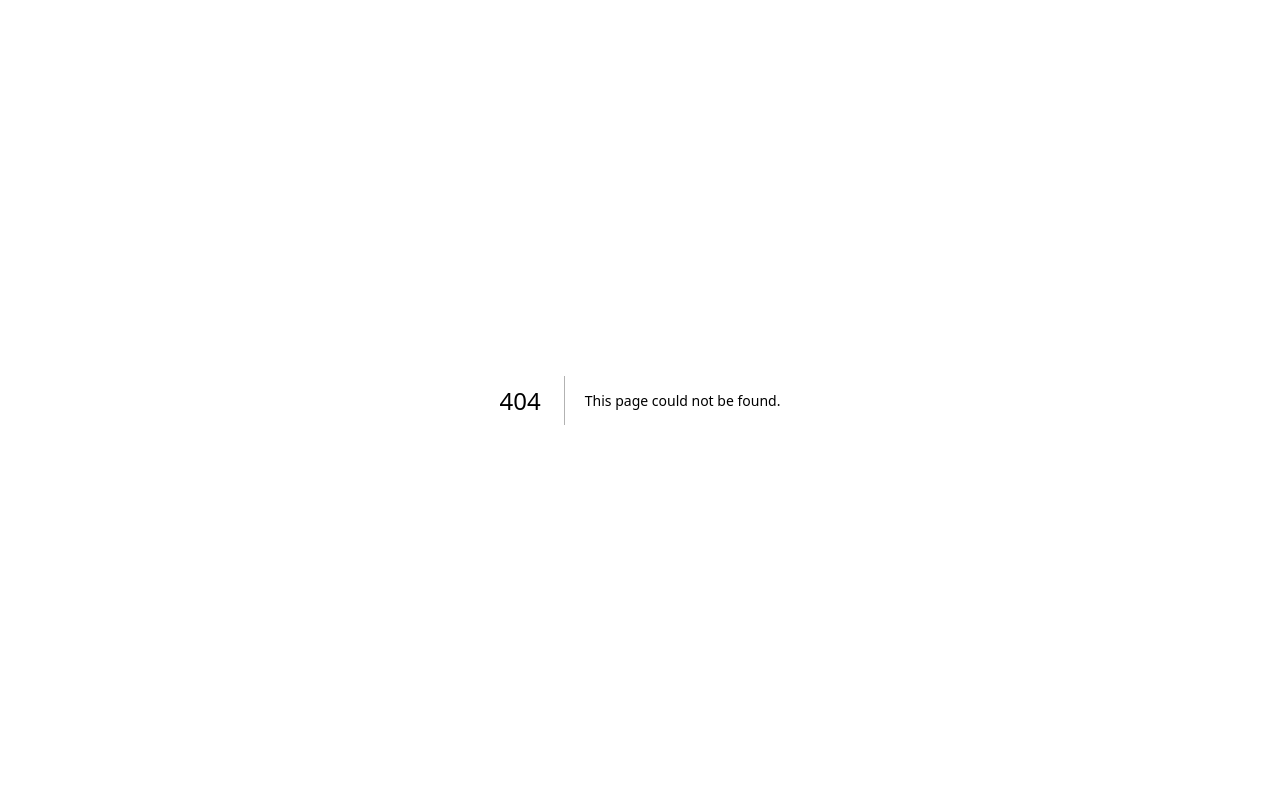
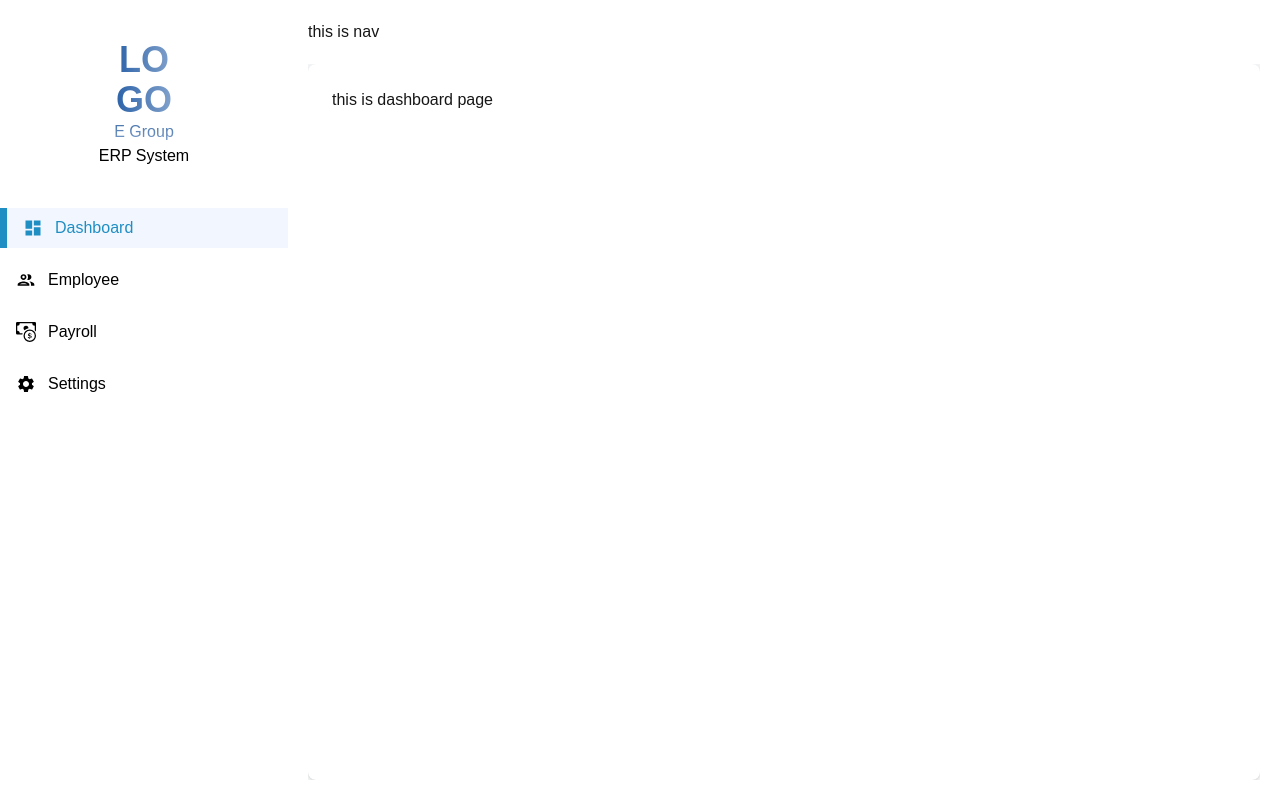
Before and after one commit to mizanor21/E-Group, a Next.js app: page /dashboard in a window 1280 px wide. Before the commit this address had no page. Built offline with nearby package versions, Linux system fonts and the light colour scheme.

Commit message:
[DONE] Menubar part

```diff
--- /dev/null
+++ b/app/dashboard/(Employee)/add-emplyee/page.js
@@ -0,0 +1,11 @@
+import React from "react";
+
+const page = () => {
+  return (
+    <div>
+      <p>add employee</p>
+    </div>
+  );
+};
+
+export default page;
--- /dev/null
+++ b/app/dashboard/(Employee)/employee/page.js
@@ -0,0 +1,7 @@
+import React from "react";
+
+const page = () => {
+  return <div>this is employee!</div>;
+};
+
+export default page;
--- /dev/null
+++ b/app/dashboard/(Payroll)/payroll/page.js
@@ -0,0 +1,7 @@
+import React from "react";
+
+const page = () => {
+  return <div>this is payroll page</div>;
+};
+
+export default page;
--- /dev/null
+++ b/app/dashboard/(Settings)/settings/page.js
@@ -0,0 +1,7 @@
+import React from "react";
+
+const page = () => {
+  return <div>this is settings page</div>;
+};
+
+export default page;
--- /dev/null
+++ b/app/dashboard/layout.js
@@ -0,0 +1,23 @@
+import Menubar from "../ui/Shared/Menubar/Menubar";
+import Nav from "../ui/Shared/Nav/Nav";
+
+const Layout = ({ children }) => {
+  return (
+    <div className="flex h-screen">
+      <Menubar />
+
+      {/* Main Content Area */}
+      <div className="flex-1 flex flex-col gap-5 p-5">
+        <Nav />
+
+        <div className="flex-1 overflow-y-auto bg-gray-100">
+          <div className="bg-white shadow rounded-lg p-6 min-h-full">
+            {children}
+          </div>
+        </div>
+      </div>
+    </div>
+  );
+};
+
+export default Layout;
--- /dev/null
+++ b/app/dashboard/page.js
@@ -0,0 +1,12 @@
+import React from "react";
+import Dashboard from "../ui/Dashboard/Dashboard";
+
+const page = () => {
+  return (
+    <div>
+      <Dashboard />
+    </div>
+  );
+};
+
+export default page;
--- a/app/layout.js
+++ b/app/layout.js
@@ -13,8 +13,8 @@ const geistMono = localFont({
 });
 
 export const metadata = {
-  title: "Create Next App",
-  description: "Generated by create next app",
+  title: "E-Group ERP System",
+  description: "Employee & Payroll Management ERP System",
 };
 
 export default function RootLayout({ children }) {
--- a/app/page.js
+++ b/app/page.js
@@ -1,101 +1,12 @@
 import Image from "next/image";
+import Link from "next/link";
 
 export default function Home() {
   return (
     <div className="grid grid-rows-[20px_1fr_20px] items-center justify-items-center min-h-screen p-8 pb-20 gap-16 sm:p-20 font-[family-name:var(--font-geist-sans)]">
-      <main className="flex flex-col gap-8 row-start-2 items-center sm:items-start">
-        <Image
-          className="dark:invert"
-          src="/next.svg"
-          alt="Next.js logo"
-          width={180}
-          height={38}
-          priority
-        />
-        <ol className="list-inside list-decimal text-sm text-center sm:text-left font-[family-name:var(--font-geist-mono)]">
-          <li className="mb-2">
-            Get started by editing{" "}
-            <code className="bg-black/[.05] dark:bg-white/[.06] px-1 py-0.5 rounded font-semibold">
-              app/page.js
-            </code>
-            .
-          </li>
-          <li>Save and see your changes instantly.</li>
-        </ol>
-
-        <div className="flex gap-4 items-center flex-col sm:flex-row">
-          <a
-            className="rounded-full border border-solid border-transparent transition-colors flex items-center justify-center bg-foreground text-background gap-2 hover:bg-[#383838] dark:hover:bg-[#ccc] text-sm sm:text-base h-10 sm:h-12 px-4 sm:px-5"
-            href="https://vercel.com/new?utm_source=create-next-app&utm_medium=appdir-template-tw&utm_campaign=create-next-app"
-            target="_blank"
-            rel="noopener noreferrer"
-          >
-            <Image
-              className="dark:invert"
-              src="/vercel.svg"
-              alt="Vercel logomark"
-              width={20}
-              height={20}
-            />
-            Deploy now
-          </a>
-          <a
-            className="rounded-full border border-solid border-black/[.08] dark:border-white/[.145] transition-colors flex items-center justify-center hover:bg-[#f2f2f2] dark:hover:bg-[#1a1a1a] hover:border-transparent text-sm sm:text-base h-10 sm:h-12 px-4 sm:px-5 sm:min-w-44"
-            href="https://nextjs.org/docs?utm_source=create-next-app&utm_medium=appdir-template-tw&utm_campaign=create-next-app"
-            target="_blank"
-            rel="noopener noreferrer"
-          >
-            Read our docs
-          </a>
-        </div>
-      </main>
-      <footer className="row-start-3 flex gap-6 flex-wrap items-center justify-center">
-        <a
-          className="flex items-center gap-2 hover:underline hover:underline-offset-4"
-          href="https://nextjs.org/learn?utm_source=create-next-app&utm_medium=appdir-template-tw&utm_campaign=create-next-app"
-          target="_blank"
-          rel="noopener noreferrer"
-        >
-          <Image
-            aria-hidden
-            src="/file.svg"
-            alt="File icon"
-            width={16}
-            height={16}
-          />
-          Learn
-        </a>
-        <a
-          className="flex items-center gap-2 hover:underline hover:underline-offset-4"
-          href="https://vercel.com/templates?framework=next.js&utm_source=create-next-app&utm_medium=appdir-template-tw&utm_campaign=create-next-app"
-          target="_blank"
-          rel="noopener noreferrer"
-        >
-          <Image
-            aria-hidden
-            src="/window.svg"
-            alt="Window icon"
-            width={16}
-            height={16}
-          />
-          Examples
-        </a>
-        <a
-          className="flex items-center gap-2 hover:underline hover:underline-offset-4"
-          href="https://nextjs.org?utm_source=create-next-app&utm_medium=appdir-template-tw&utm_campaign=create-next-app"
-          target="_blank"
-          rel="noopener noreferrer"
-        >
-          <Image
-            aria-hidden
-            src="/globe.svg"
-            alt="Globe icon"
-            width={16}
-            height={16}
-          />
-          Go to nextjs.org →
-        </a>
-      </footer>
+      <Link href={"/dashboard"} className="text-4xl text-white">
+        E-Group Dashboard
+      </Link>
     </div>
   );
 }
--- /dev/null
+++ b/app/ui/Dashboard/Dashboard.jsx
@@ -0,0 +1,7 @@
+import React from "react";
+
+const Dashboard = () => {
+  return <div>this is dashboard page</div>;
+};
+
+export default Dashboard;
--- /dev/null
+++ b/app/ui/Shared/Menubar/Menubar.jsx
@@ -0,0 +1,80 @@
+"use client";
+import React from "react";
+import { usePathname } from "next/navigation";
+import Link from "next/link";
+import {
+  MdDashboard,
+  MdOutlinePeople,
+  MdSettings,
+  MdWorkspaces,
+} from "react-icons/md";
+import { BsCashCoin } from "react-icons/bs"; // Import icons
+
+const Menubar = () => {
+  const pathname = usePathname();
+
+  const menuItems = [
+    {
+      title: "Dashboard",
+      path: "/dashboard",
+      icon: <MdDashboard />,
+    },
+    {
+      title: "Employee",
+      path: "/dashboard/employee",
+      icon: <MdOutlinePeople />,
+    },
+    {
+      title: "Payroll",
+      path: "/dashboard/payroll",
+      icon: <BsCashCoin />,
+    },
+    {
+      title: "Settings",
+      path: "/dashboard/settings",
+      icon: <MdSettings />,
+    },
+  ];
+
+  const MenuLink = ({ item }) => {
+    const isActive = pathname === item.path;
+
+    return (
+      <Link
+        href={item.path}
+        className={`flex items-center gap-3 px-4 py-2 transition-all duration-500 ${
+          isActive
+            ? "bg-[#f2f7ff] text-[#1f8ec3] border-l-[7px] border-[#1f8ec3]"
+            : "text-black hover:bg-[#f2f7ff]"
+        }`}
+      >
+        {item.icon && <span className="text-xl">{item.icon}</span>}
+        <span className="text-base font-medium">{item.title}</span>
+      </Link>
+    );
+  };
+
+  return (
+    <div className="h-screen w-72 bg-white text-black flex flex-col">
+      {/* Logo and Title */}
+      <div className="flex flex-col items-center text-center p-10">
+        <h1 className="text-4xl font-extrabold bg-gradient-to-r from-[#2d63a9] to-[#2d63a9]/60 text-transparent bg-clip-text">
+          LO <br /> GO
+        </h1>
+        <h2 className="text-md bg-gradient-to-b from-[#416ea8] to-[#2d63a9]/60 text-transparent bg-clip-text">
+          E Group
+        </h2>
+        <h2 className="text-md text-black">ERP System</h2>
+      </div>
+
+      {/* Menu Items */}
+      <div className="flex-1 overflow-y-auto space-y-3">
+        {menuItems.map((item, index) => (
+          <MenuLink key={index} item={item} />
+        ))}
+      </div>
+    </div>
+  );
+};
+
+export default Menubar;
--- /dev/null
+++ b/app/ui/Shared/Nav/Nav.jsx
@@ -0,0 +1,7 @@
+import React from "react";
+
+const Nav = () => {
+  return <div>this is nav</div>;
+};
+
+export default Nav;
--- a/package.json
+++ b/package.json
@@ -11,7 +11,8 @@
   "dependencies": {
     "next": "^14.2.15",
     "react": "^18.3.1",
-    "react-dom": "^18.3.1"
+    "react-dom": "^18.3.1",
+    "react-icons": "^5.3.0"
   },
   "devDependencies": {
     "eslint": "^8",
```
Also changed, not shown: 1 other file (tests, documents, lock files or other folders).
